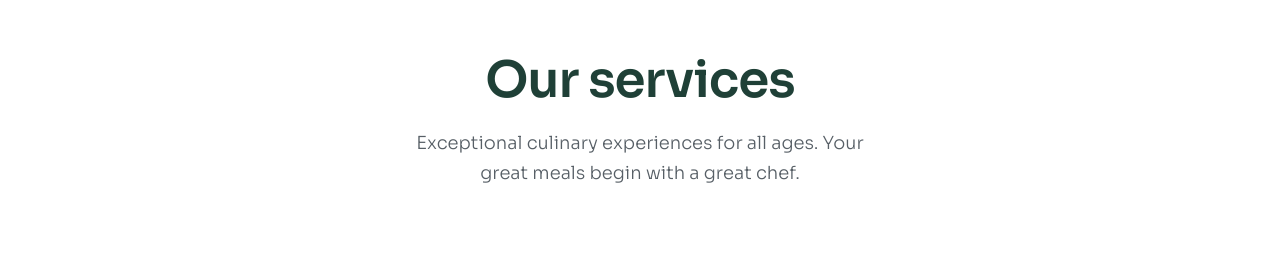
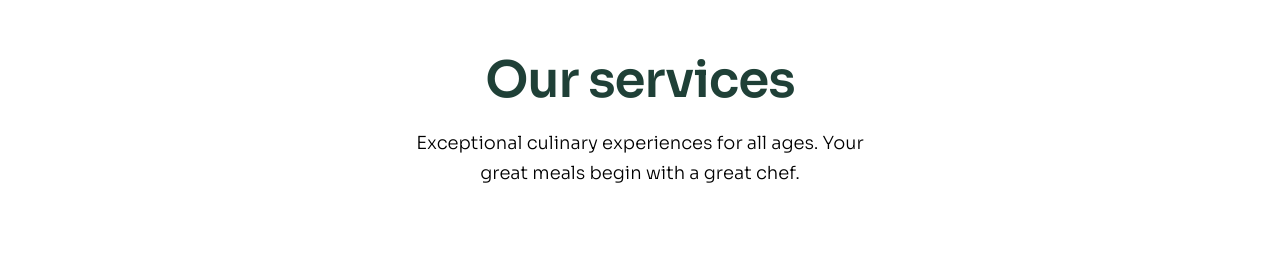
Before and after one commit to phuongvu2412/HTML-CSS-PROJECT3, a plain HTML site: page index.html in a window 1280 px wide. Shown: the part 920-1176 px from the top of the page. Drawn offline with nearby package versions, Linux system fonts and the light colour scheme; grey boxes are pictures that could not be loaded.

Commit message:
Fix desc

```diff
--- a/assets/css/styles.css
+++ b/assets/css/styles.css
@@ -58,7 +58,6 @@ a {
     font-weight: 300;
     font-size: 1.8rem;
     line-height: 1.67;
-    color: #575f66;
 }
 .control {
     display: flex;
```
